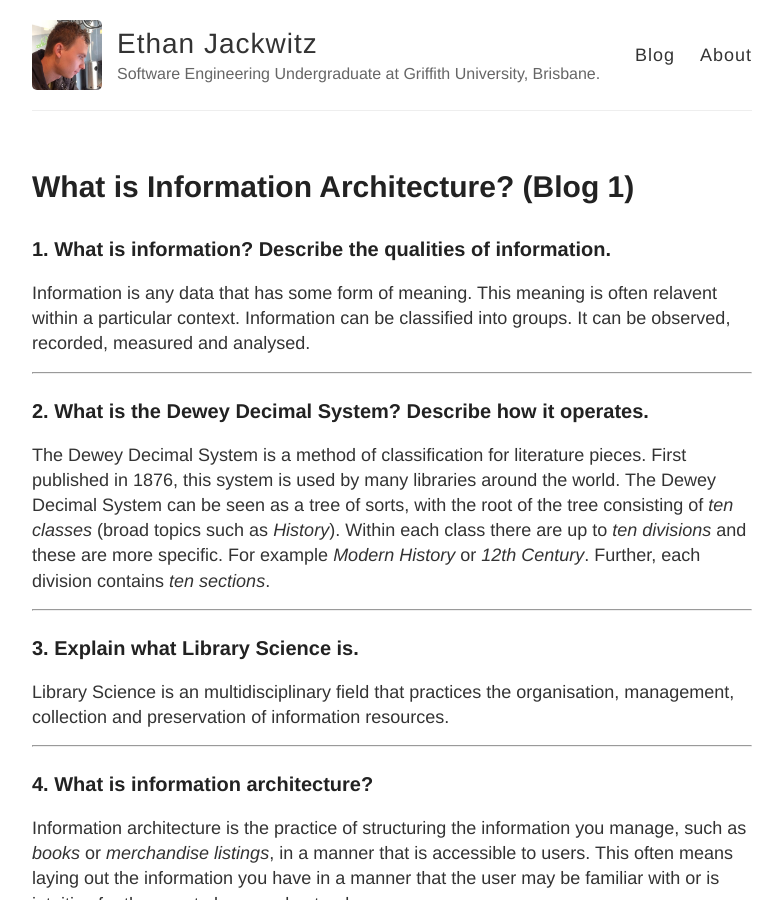
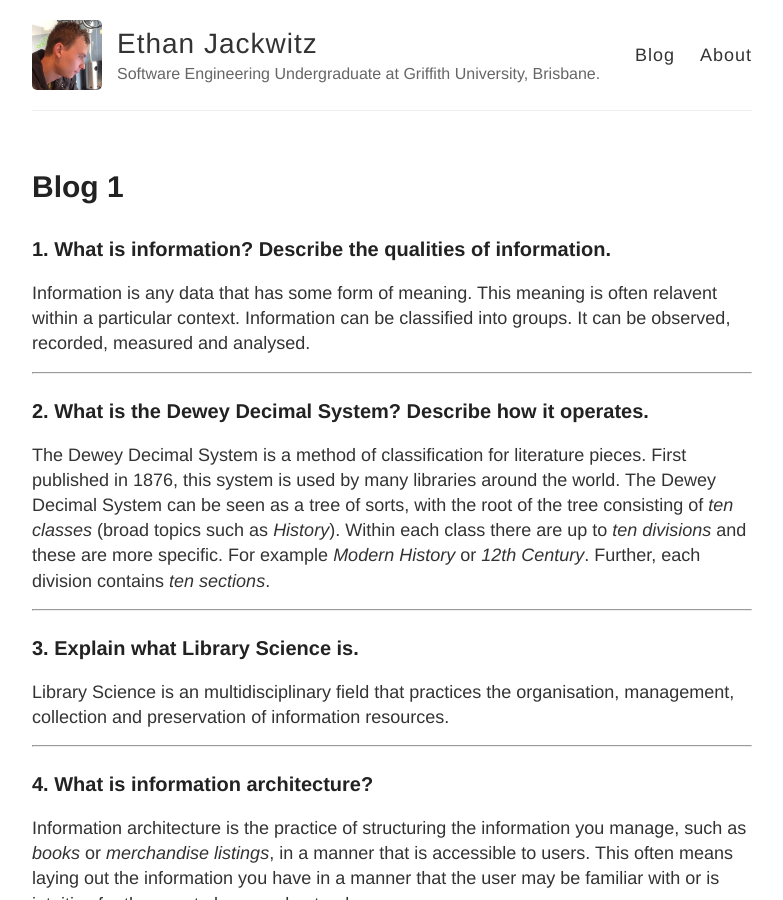
Before and after one commit to VDKA/blog3623, a Jekyll site: the page built from _posts/2015-08-02-Blog-1.md, in a window 1280 px wide and 900 px high. Shown: the whole window, without its empty margins (248-1031 px from the left). Built offline with Jekyll 4.4.1, drawn with Linux system fonts in a browser that asks for light colours; comment, search, counter and statistics services are not loaded.

Commit message:
Changed Blog 1 title

```diff
--- a/_posts/2015-08-02-Blog-1.md
+++ b/_posts/2015-08-02-Blog-1.md
@@ -1,6 +1,6 @@
 ---
 layout: post
-title: What is Information Architecture? (Blog 1)
+title: Blog 1
 ---
 
 ### 1. What is information? Describe the qualities of information.
```
